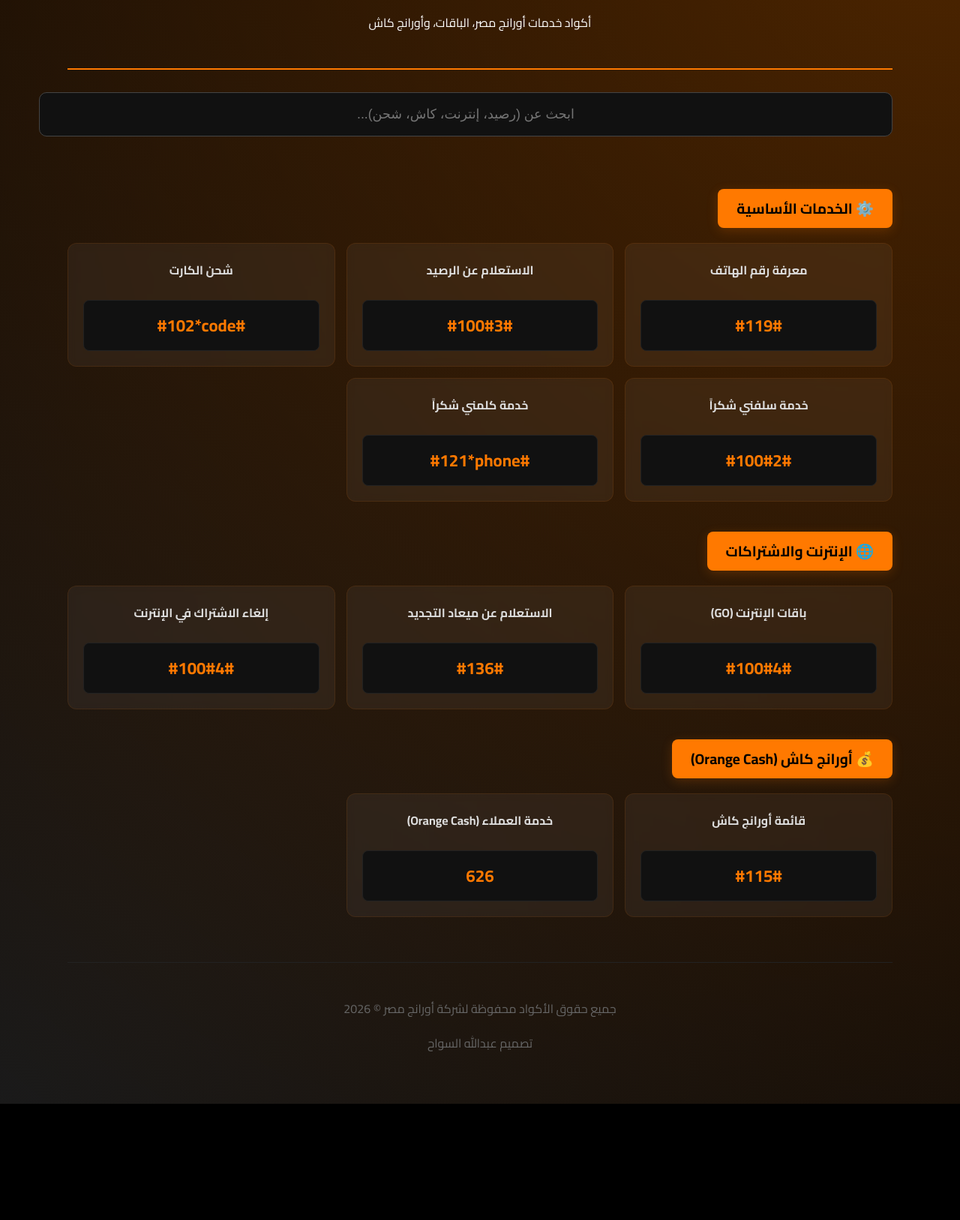
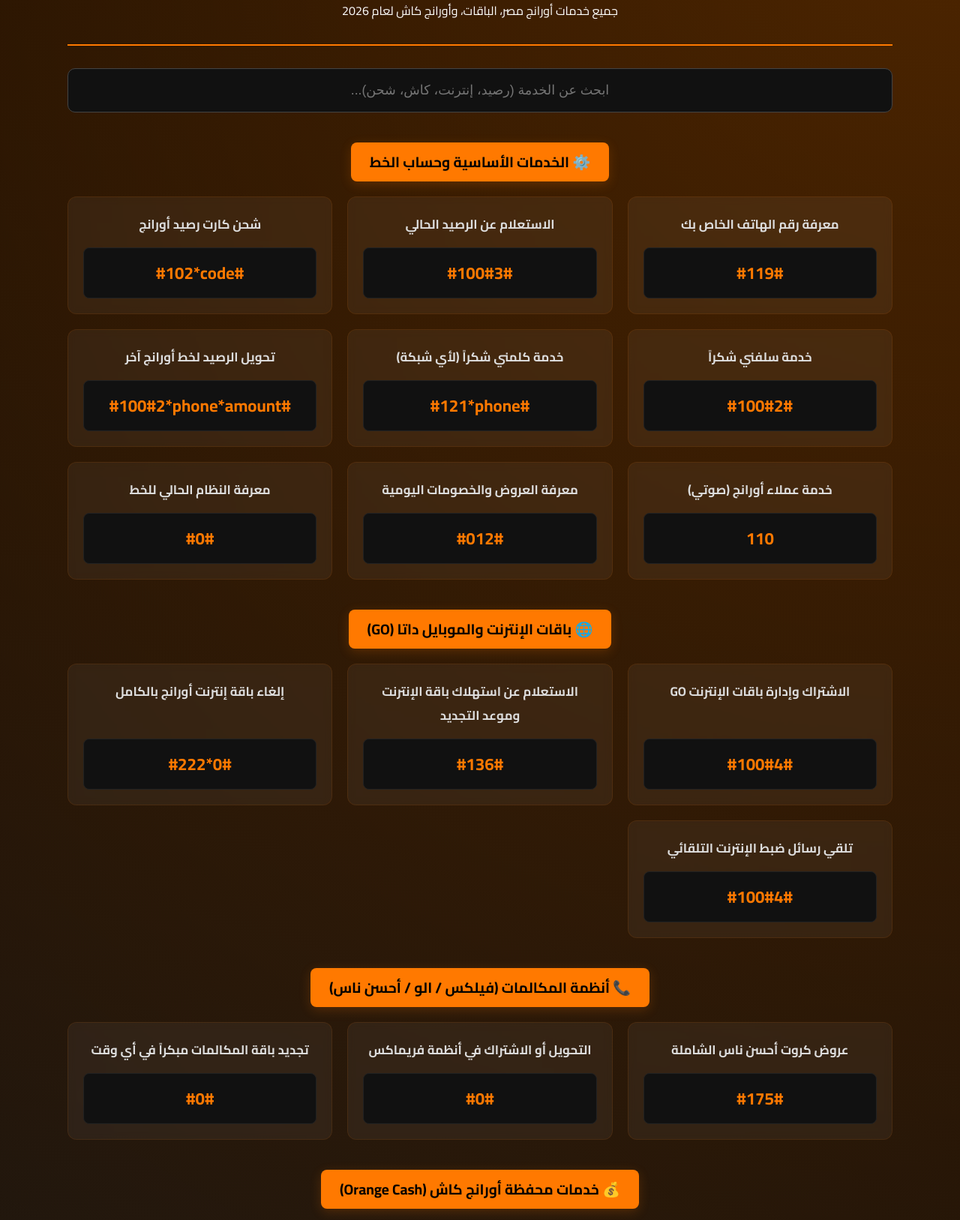
Before and after one commit to abdoahmed17087-beep/orange-codes, a plain HTML site: page index.html in a window 1280 px wide. Shown: the part 136-1763 px from the top of the page at 75% size. Before the commit the page ends 1608 px from the top, so only its background shows below. Drawn offline with Linux system fonts and the light colour scheme.

Commit message:
Update index.html

```diff
--- a/index.html
+++ b/index.html
@@ -6,6 +6,13 @@
     <title>دليل أكواد أورانج Orange الشامل 2026</title>
     <link href="https://fonts.googleapis.com/css2?family=Cairo:wght@400;700&display=swap" rel="stylesheet">
     <style>
+        /* تصفير الهوامش ومنع ميلان العناصر نهائياً */
+        * {
+            box-sizing: border-box;
+            margin: 0;
+            padding: 0;
+        }
+
         :root {
             --orange-primary: #ff7900; /* لون أورانج الرسمي */
             --orange-dark: #000000;
@@ -18,11 +25,15 @@
             background-image: radial-gradient(circle at top right, #4d2500, transparent), radial-gradient(circle at bottom left, #1a1a1a, transparent);
             color: #fff;
             font-family: 'Cairo', sans-serif;
-            margin: 0;
             padding: 20px;
+            direction: rtl;
         }
 
-        .container { max-width: 1100px; margin: 0 auto; }
+        .container {
+            max-width: 1100px;
+            margin: 0 auto;
+            width: 100%;
+        }
 
         header {
             text-align: center;
@@ -35,15 +46,18 @@
             justify-content: center;
         }
 
+        /* تنسيق منطقة الشعار والعنوان على استقامة واحدة */
         .brand-wrapper {
             display: flex;
             align-items: center;
+            justify-content: center;
             gap: 20px;
             margin-bottom: 15px;
+            width: 100%;
         }
 
         .orange-logo {
-            width: 70px; /* حجم شعار أورانج المربع */
+            width: 70px;
             height: 70px;
             border-radius: 10px;
             filter: drop-shadow(0 0 10px rgba(255, 121, 0, 0.4));
@@ -64,24 +78,37 @@
             .orange-logo { width: 60px; height: 60px; }
         }
 
+        /* تنسيق العناوين لضمان ثبات الاستقامة الوسطى */
+        .section-title-wrapper {
+            text-align: center;
+            width: 100%;
+            margin: 40px 0 20px;
+        }
+
         .section-title {
             color: #000;
             background: var(--orange-primary);
             padding: 8px 25px;
-            border-radius: 8px; /* تصميم أورانج يتميز بالزوايا الأقل حدة */
-            margin: 40px 0 20px;
+            border-radius: 8px; /* تصميم زوايا أورانج المميزة */
             font-size: 1.2rem;
-            display: inline-block;
+            display: inline-flex;
+            align-items: center;
+            justify-content: center;
+            gap: 10px;
             font-weight: bold;
             box-shadow: 0 4px 15px rgba(255, 121, 0, 0.2);
         }
 
+        /* شبكة الكروت المتزنة والمستقيمة تماماً */
         .grid {
             display: grid;
             grid-template-columns: repeat(auto-fill, minmax(280px, 1fr));
-            gap: 15px;
+            gap: 20px;
+            width: 100%;
+            justify-content: center;
         }
 
+        /* تنسيق الكروت الموحد */
         .card {
             background: var(--card-bg);
             border: 1px solid rgba(255, 121, 0, 0.1);
@@ -92,7 +119,9 @@
             display: flex;
             flex-direction: column;
             justify-content: space-between;
+            align-items: center;
             backdrop-filter: blur(5px);
+            width: 100%;
         }
 
         .card:hover {
@@ -101,8 +130,16 @@
             background: rgba(255, 121, 0, 0.05);
         }
 
-        .card-title { font-weight: bold; margin-bottom: 10px; color: #ddd; min-height: 45px; }
+        .card-title {
+            font-weight: bold;
+            margin-bottom: 15px;
+            color: #ddd;
+            font-size: 1.05rem;
+            width: 100%;
+            display: block;
+        }
 
+        /* صندوق الكود الهندسي لعدم الانحراف */
         .code-box {
             background: #111;
             color: var(--orange-primary);
@@ -114,10 +151,14 @@
             unicode-bidi: bidi-override;
             cursor: pointer;
             border: 1px solid #222;
+            width: 100%;
+            display: block;
+            text-align: center;
         }
 
         .code-box:active { transform: scale(0.95); }
 
+        /* شريط البحث الموزع بانتظام على كامل الحاوية وبخط مستقيم */
         .search-bar {
             width: 100%;
             padding: 18px;
@@ -129,11 +170,12 @@
             text-align: center;
             font-size: 1.1rem;
             outline: none;
+            display: block;
         }
 
         .search-bar:focus { border-color: var(--orange-primary); }
 
-        footer { text-align: center; margin-top: 60px; padding: 30px; color: #666; border-top: 1px solid #222; }
+        footer { text-align: center; margin-top: 60px; padding: 30px; color: #666; border-top: 1px solid #222; width: 100%; }
     </style>
 </head>
 <body>
@@ -142,62 +184,136 @@
     <header>
         <div class="brand-wrapper">
             <img src="bD0x.png" alt="Orange Logo" class="orange-logo">
-            <h1>دليل أكواد <span>Orange</span> 2026</h1>
+            <h1>دليل أكواد <span>Orange</span> الشامل</h1>
         </div>
-        <p>أكواد خدمات أورانج مصر، الباقات، وأورانج كاش</p>
+        <p>جميع خدمات أورانج مصر، الباقات، وأورانج كاش لعام 2026</p>
     </header>
 
-    <input type="text" id="search" class="search-bar" placeholder="ابحث عن (رصيد، إنترنت، كاش، شحن)..." onkeyup="searchCodes()">
+    <input type="text" id="search" class="search-bar" placeholder="ابحث عن الخدمة (رصيد، إنترنت، كاش، شحن)..." onkeyup="searchCodes()">
 
-    <h2 class="section-title">⚙️ الخدمات الأساسية</h2>
+    <div class="section-title-wrapper">
+        <h2 class="section-title">⚙️ الخدمات الأساسية وحساب الخط</h2>
+    </div>
     <div class="grid">
         <div class="card">
-            <span class="card-title">معرفة رقم الهاتف</span>
+            <span class="card-title">معرفة رقم الهاتف الخاص بك</span>
             <div class="code-box" onclick="copyCode('#119#')">#119#</div>
         </div>
         <div class="card">
-            <span class="card-title">الاستعلام عن الرصيد</span>
+            <span class="card-title">الاستعلام عن الرصيد الحالي</span>
             <div class="code-box" onclick="copyCode('#100#3#')">#100#3#</div>
         </div>
         <div class="card">
-            <span class="card-title">شحن الكارت</span>
-            <div class="code-box" onclick="copyCode('#102*كود الشحن#')">#102*code#</div>
+            <span class="card-title">شحن كارت رصيد أورانج</span>
+            <div class="code-box" onclick="copyCode('#102*كود_الشحن#')">#102*code#</div>
         </div>
         <div class="card">
             <span class="card-title">خدمة سلفني شكراً</span>
             <div class="code-box" onclick="copyCode('#100#2#')">#100#2#</div>
         </div>
         <div class="card">
-            <span class="card-title">خدمة كلمني شكراً</span>
+            <span class="card-title">خدمة كلمني شكراً (لأي شبكة)</span>
             <div class="code-box" onclick="copyCode('#121*الرقم#')">#121*phone#</div>
+        </div>
+        <div class="card">
+            <span class="card-title">تحويل الرصيد لخط أورانج آخر</span>
+            <div class="code-box" onclick="copyCode('#100#2*الرقم*المبلغ#')">#100#2*phone*amount#</div>
+        </div>
+        <div class="card">
+            <span class="card-title">خدمة عملاء أورانج (صوتي)</span>
+            <div class="code-box" onclick="copyCode('110')">110</div>
+        </div>
+        <div class="card">
+            <span class="card-title">معرفة العروض والخصومات اليومية</span>
+            <div class="code-box" onclick="copyCode('#012#')('#012#')">#012#</div>
+        </div>
+        <div class="card">
+            <span class="card-title">معرفة النظام الحالي للخط</span>
+            <div class="code-box" onclick="copyCode('#0#')">#0#</div>
         </div>
     </div>
 
-    <h2 class="section-title">🌐 الإنترنت والاشتراكات</h2>
+    <div class="section-title-wrapper">
+        <h2 class="section-title">🌐 باقات الإنترنت والموبايل داتا (GO)</h2>
+    </div>
     <div class="grid">
         <div class="card">
-            <span class="card-title">باقات الإنترنت (GO)</span>
+            <span class="card-title">الاشتراك وإدارة باقات الإنترنت GO</span>
             <div class="code-box" onclick="copyCode('#100#4#')">#100#4#</div>
         </div>
         <div class="card">
-            <span class="card-title">الاستعلام عن ميعاد التجديد</span>
+            <span class="card-title">الاستعلام عن استهلاك باقة الإنترنت وموعد التجديد</span>
             <div class="code-box" onclick="copyCode('#136#')">#136#</div>
         </div>
         <div class="card">
-            <span class="card-title">إلغاء الاشتراك في الإنترنت</span>
+            <span class="card-title">إلغاء باقة إنترنت أورانج بالكامل</span>
+            <div class="code-box" onclick="copyCode('#222*0#')">#222*0#</div>
+        </div>
+        <div class="card">
+            <span class="card-title">تلقي رسائل ضبط الإنترنت التلقائي</span>
             <div class="code-box" onclick="copyCode('#100#4#')">#100#4#</div>
         </div>
     </div>
 
-    <h2 class="section-title">💰 أورانج كاش (Orange Cash)</h2>
+    <div class="section-title-wrapper">
+        <h2 class="section-title">📞 أنظمة المكالمات (فيلكس / الو / أحسن ناس)</h2>
+    </div>
     <div class="grid">
         <div class="card">
-            <span class="card-title">قائمة أورانج كاش</span>
+            <span class="card-title">عروض كروت أحسن ناس الشاملة</span>
+            <div class="code-box" onclick="copyCode('#175#')">#175#</div>
+        </div>
+        <div class="card">
+            <span class="card-title">التحويل أو الاشتراك في أنظمة فريماكس</span>
+            <div class="code-box" onclick="copyCode('#0#')">#0#</div>
+        </div>
+        <div class="card">
+            <span class="card-title">تجديد باقة المكالمات مبكراً في أي وقت</span>
+            <div class="code-box" onclick="copyCode('#0#')">#0#</div>
+        </div>
+    </div>
+
+    <div class="section-title-wrapper">
+        <h2 class="section-title">💰 خدمات محفظة أورانج كاش (Orange Cash)</h2>
+    </div>
+    <div class="grid">
+        <div class="card">
+            <span class="card-title">القائمة الرئيسية لـ أورانج كاش</span>
             <div class="code-box" onclick="copyCode('#115#')">#115#</div>
         </div>
         <div class="card">
-            <span class="card-title">خدمة العملاء (Orange Cash)</span>
+            <span class="card-title">خدمة عملاء محفظة أورانج كاش المباشرة</span>
             <div class="code-box" onclick="copyCode('626')">626</div>
+        </div>
+        <div class="card">
+            <span class="card-title">السحب النقدي من محفظة أورانج كاش (ATM)</span>
+            <div class="code-box" onclick="copyCode('#115#')">#115#</div>
+        </div>
+    </div>
+
+    <div class="section-title-wrapper">
+        <h2 class="section-title">✨ الخدمات الإضافية وإلغاء الكول تون والاشتراكات</h2>
+    </div>
+    <div class="grid">
+        <div class="card">
+            <span class="card-title">إلغاء جميع الاشتراكات والخدمات الترفيهية المستهلكة للرصيد</span>
+            <div class="code-box" onclick="copyCode('#110#')">#110#</div>
+        </div>
+        <div class="card">
+            <span class="card-title">إلغاء خدمة الكول تون (Call Tone)</span>
+            <div class="code-box" onclick="copyCode('#999#')">#999#</div>
+        </div>
+        <div class="card">
+            <span class="card-title">خدمة حفظ المكالمات الفائتة وتنبيهك بها</span>
+            <div class="code-box" onclick="copyCode('#757#')">#757#</div>
+        </div>
+        <div class="card">
+            <span class="card-title">الاستعلام عن الأرقام المسجلة باسمك (الجهاز القومي)</span>
+            <div class="code-box" onclick="copyCode('#155#')">#155#</div>
+        </div>
+        <div class="card">
+            <span class="card-title">تشغيل خدمة البريد الصوتي والتحويل</span>
+            <div class="code-box" onclick="copyCode('⚠️ عبر خدمة العملاء 110')">110</div>
         </div>
     </div>
 
@@ -209,9 +325,9 @@
 
 <script>
     function copyCode(text) {
-        let cleanText = text.replace('الرقم', '').replace('كود الشحن', '');
+        let cleanText = text.replace('الرقم', '').replace('المبلغ', '').replace('كود_الشحن', '');
         navigator.clipboard.writeText(cleanText).then(() => {
-            alert("تم نسخ الكود: " + cleanText);
+            alert("تم نسخ كود أورانج بنجاح: " + cleanText);
         });
     }
 
```
